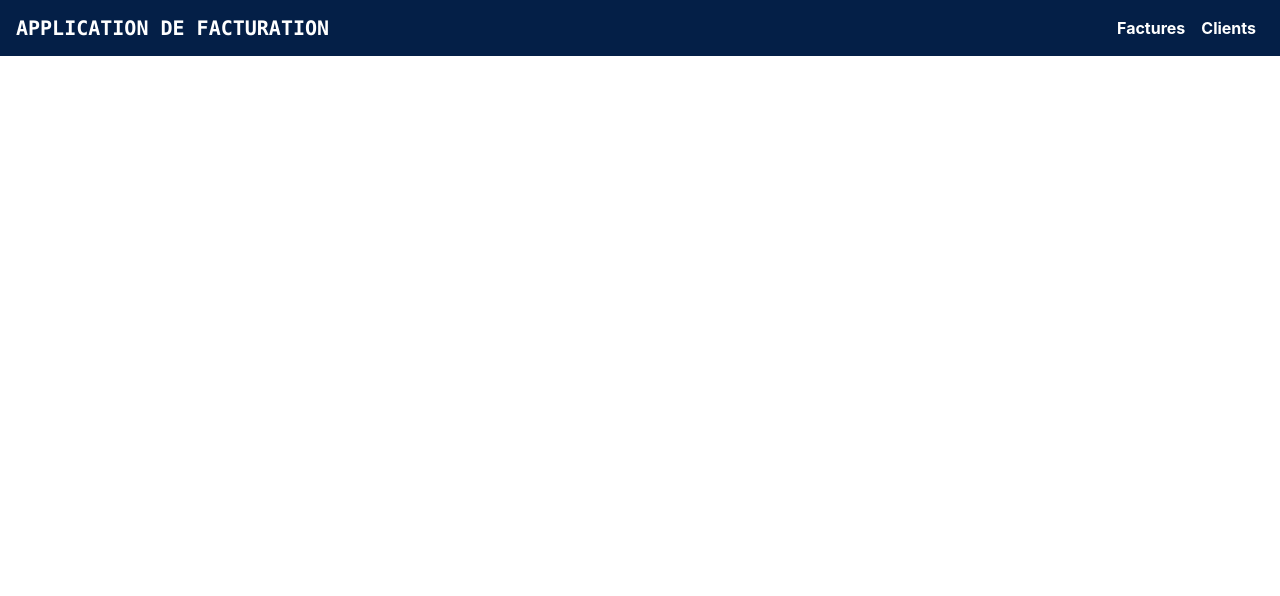
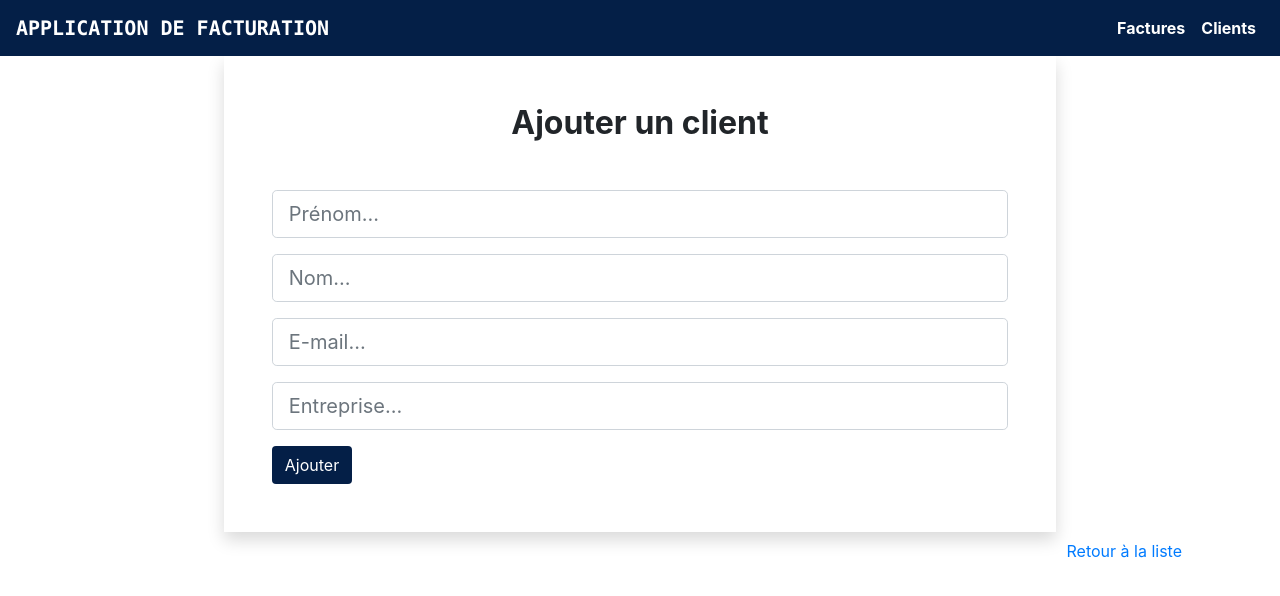
Before and after one commit to Safiamoon/ApplicationDeFacturation, a React (Create React App) app: page /clients/add in a window 1280 px wide. Shown: the top 596 px of the page. Built offline with nearby package versions, Linux system fonts and the light colour scheme.

Commit message:
client crud

```diff
--- a/db.json
+++ b/db.json
@@ -2,60 +2,61 @@
   "clients": [
     {
       "id": 1,
-        "first_name": "Sebastian",
-        "last_name": "Eschweiler",
+      "firstname": "Sebastian",
+      "lastname": "Eschweiler",
       "email": "sebastian@codingthesmartway.com",
-        "entreprise" : "STM",
-        "factures": [
-        ]
+      "entreprise": "STM",
+      "factures": []
     },
     {
       "id": 2,
-        "first_name": "Steve",
-        "last_name": "Palmer",
+      "firstname": "Steve",
+      "lastname": "Palmer",
       "email": "steve@codingthesmartway.com",
-        "entreprise" : "Wall Street",
-        "factures": [
-        ]
+      "entreprise": "Wall Street",
+      "factures": []
     },
     {
       "id": 3,
-        "first_name": "Ann",
-        "last_name": "Smith",
+      "firstname": "Ann",
+      "lastname": "Smith",
       "email": "ann@codingthesmartway.com",
-        "entreprise" : "Web Agency",
-        "factures": [
-        ]
+      "entreprise": "Web Agency",
+      "factures": []
     },
     {
       "id": 4,
-        "first_name": "Jane",
-        "last_name": "Doe",
+      "firstname": "Jane",
+      "lastname": "Doe",
       "email": "jane@gmail.com",
-        "entreprise" : "Coding",
-        "factures": [
-        ]
+      "entreprise": "Coding",
+      "factures": []
     },
     {
       "id": 5,
-        "first_name": "Emily",
-        "last_name": "Stanfield",
+      "firstname": "Emily",
+      "lastname": "Stanfield",
       "email": "em@codingthesmartway.com",
-        "entreprise" : "Smart Way",
-        "factures": [
-        ]
+      "entreprise": "Smart Way",
+      "factures": []
     },
     {
       "id": 6,
-        "first_name": "Marc",
-        "last_name": "Pitt",
+      "firstname": "Marc",
+      "lastname": "Pitt",
       "email": "ann@codingthesmartway.com",
-        "entreprise" : "Sage",
-        "factures": [
-        ]
+      "entreprise": "Sage",
+      "factures": []
+    },
+    {
+      "firstname": "Jeff",
+      "lastname": "Simpson",
+      "email": "jeff@simpson.com",
+      "entreprise": "Simpsons",
+      "id": 7
     }
   ],
-    "factures":[
+  "factures": [
     {
       "numéro": 1,
       "client": "John Doe",
--- a/src/App.js
+++ b/src/App.js
@@ -3,16 +3,22 @@ import Home from "./components/Home";
 import {Route, BrowserRouter, Switch} from 'react-router-dom';
 import Navbar from "./layouts/Navbar";
 import Clients from "./components/clients/Clients";
+import Client from "./components/clients/Client";
+import AddClient from "./components/clients/AddClient";
+import EditClient from "./components/clients/EditClient";
 
 function App() {
   return (
     <>
     <BrowserRouter>
     <Navbar />
-    <Switch>
-      <Route exact path="/" component={Home} />
-      <Route exact path="/clients" component={Clients} />
-    </Switch>
+      <Switch>
+        <Route exact path="/" component={Home} />
+        <Route exact path="/clients/add" component={AddClient}></Route>
+        <Route exact path="/clients" component={Clients} />
+        <Route exact path="/clients/:id" component={Client}></Route>
+        <Route exact path="/clients/edit/:id" component={EditClient}></Route>
+      </Switch>
     </BrowserRouter>
     </>
   );
--- a/src/components/clients/AddClient.js
+++ b/src/components/clients/AddClient.js
@@ -0,0 +1,86 @@
+import axios from 'axios';
+import React, {useState} from 'react'
+import {Link, useHistory} from "react-router-dom";
+
+const AddClient = () => {
+
+    let history = useHistory();
+    const [client, setClient] = useState({
+        firstname: "",
+        lastname: "",
+        email: "",
+        entreprise : ""
+    });
+
+    const {firstname, lastname, email, entreprise} = client;
+
+    const onInputChange = e => {
+        console.log(e.target.value);
+        setClient({...client,[e.target.name] : e.target.value})
+    };
+
+    const onSubmit = async (e) => {
+        e.preventDefault();
+        await axios.post("http://localhost:3003/clients", client);
+        history.push("/clients");
+    };
+
+    return (
+        <div className="container">
+            <div className="w-75 mx-auto shadow p-5">
+            <h2 className="mb-5 text-center font-weight-bold">Ajouter un client</h2>
+            <form onSubmit={e => onSubmit(e)}>
+                <div className="form-group">
+                <input
+                    type="text"
+                    className="form-control form-control-lg"
+                    placeholder="Prénom..."
+                    name="firstname"
+                    value={firstname}
+                    onChange={e => onInputChange(e)}
+                />
+                </div>
+                <div className="form-group">
+                <input
+                    type="text"
+                    className="form-control form-control-lg"
+                    placeholder="Nom..."
+                    name="lastname"
+                    value={lastname}
+                    onChange={e => onInputChange(e)}
+
+                />
+                </div>
+                <div className="form-group">
+                <input
+                    type="email"
+                    className="form-control form-control-lg"
+                    placeholder="E-mail..."
+                    name="email"
+                    value={email}
+                    onChange={e => onInputChange(e)}
+
+                />
+                </div>
+                <div className="form-group">
+                <input
+                    type="text"
+                    className="form-control form-control-lg"
+                    placeholder="Entreprise..."
+                    name="entreprise"
+                    value={entreprise}
+                    onChange={e => onInputChange(e)}
+
+                />
+                </div>
+                <button className="btn text-white" style={{backgroundColor: "#041f47"}}>Ajouter</button>
+            </form>
+            </div>
+            <Link className="float-right btn btn-link" to="/clients">
+                Retour à la liste
+            </Link>
+        </div>
+    )
+}
+
+export default AddClient;
--- a/src/components/clients/Client.js
+++ b/src/components/clients/Client.js
@@ -0,0 +1,47 @@
+import React, {useState, useEffect} from 'react';
+import ClientServices from '../../services/ClientService';
+import { Link, useParams} from 'react-router-dom';
+import axios from 'axios';
+
+
+
+const Client = () => {
+    const {id} = useParams();
+    const [client, setClient] = useState({
+        firstname: "",
+        lastname: "",
+        email: "",
+        entreprise : "",
+        facture: []
+    });
+
+    useEffect (()=> {
+        displayClient();
+    }, []);
+
+
+    const displayClient = async () => {
+        const result = await axios.get(`http://localhost:3003/clients/${id}`);
+        console.log(result);
+        setClient(result.data);
+    }
+
+    return(
+        <div className="container py-5">
+
+            <h1 className="mb-5 display-5 d-flex justify-content-center font-weight-bold">Informations du client :</h1>
+            <ul className="mb-5 list-group d-flex justify-content-center">
+                <li className="list-group-item">Prénom :  {client.firstname}</li>
+                <li className="list-group-item">Nom :  {client.lastname}</li>
+                <li className="list-group-item">Email :  {client.email}</li>
+                <li className="list-group-item">Entreprise :  {client.entreprise}</li>
+                <li className="list-group-item">Factures :  {client.factures}</li>
+            </ul>
+            <Link className="float-right btn btn-link" to="/clients">
+                Retour à la liste
+            </Link>
+        </div>
+    )
+}
+
+export default Client;
--- a/src/components/clients/Clients.js
+++ b/src/components/clients/Clients.js
@@ -1,5 +1,6 @@
 import React, {useState, useEffect} from 'react';
 import ClientServices from '../../services/ClientService';
+import axios from 'axios';
 import { Link } from 'react-router-dom';
 
 const Clients = () => {
@@ -17,21 +18,20 @@ const Clients = () => {
     const loadClients  = async () => {
         const result = await ClientServices.getClients();
         console.log(result);
-        setClients(result.data.reverse());
+        setClients(result.data);
     }
 
 
-    const deleteClient  = async () => {
-        const result = await ClientServices.deleteCurrentClient();
-        console.log(result);
-        setClients(result.data);
+    const deleteClient = async id => {
+        await axios.delete(`http://localhost:3003/clients/${id}`);
+        loadClients();
     }
 
     return(
         <div className="container">
             <div className="py-4">
                 <h1 className="mb-5 text-center font-weight-bold">LISTE DES CLIENTS</h1>
-                <button className="mb-5 btn float-right text-white" style={{backgroundColor: "#041f47"}}>Ajouter un nouveau client</button>
+                <Link className="mb-5 btn float-right text-white" style={{backgroundColor: "#041f47"}} to="/clients/add" >Ajouter un nouveau client</Link>
                 <table className="table border shadow">
                     <thead className="thead-light">
                         <tr>
@@ -48,8 +48,8 @@ const Clients = () => {
                             clients.map((client, index) => (
                                 <tr>
                                     <th scope="row">{index + 1}</th>
-                                    <td>{client.first_name}</td>
-                                    <td>{client.last_name}</td>
+                                    <td>{client.firstname}</td>
+                                    <td>{client.lastname}</td>
                                     <td>{client.email}</td>
                                     <td>{client.entreprise}</td>
                                     <td>
--- a/src/services/ClientService.js
+++ b/src/services/ClientService.js
@@ -7,6 +7,9 @@ class ClientServices {
     deleteCurrentClient(id) {
         return axios.delete(`http://localhost:3003/clients/${id}`);
     }
+    getCurrentClient(id) {
+        return axios.get(`http://localhost:3003/clients/${id}`);
+    }
 
 }
 
```
Lines whose indentation alone changed are shown as unchanged.
